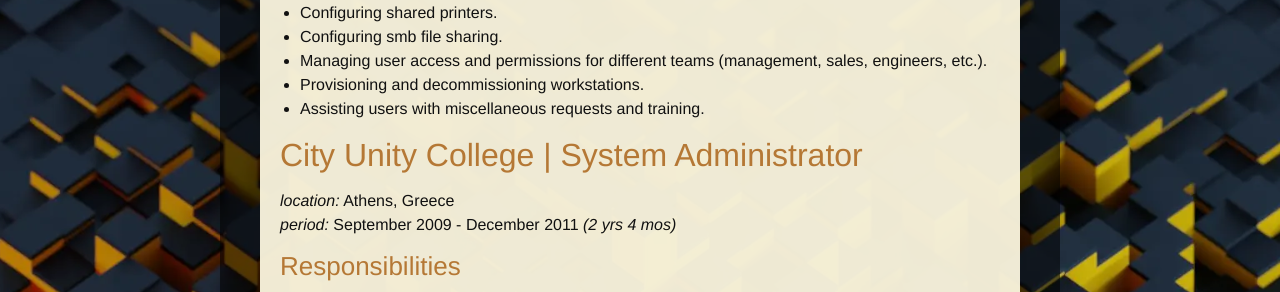
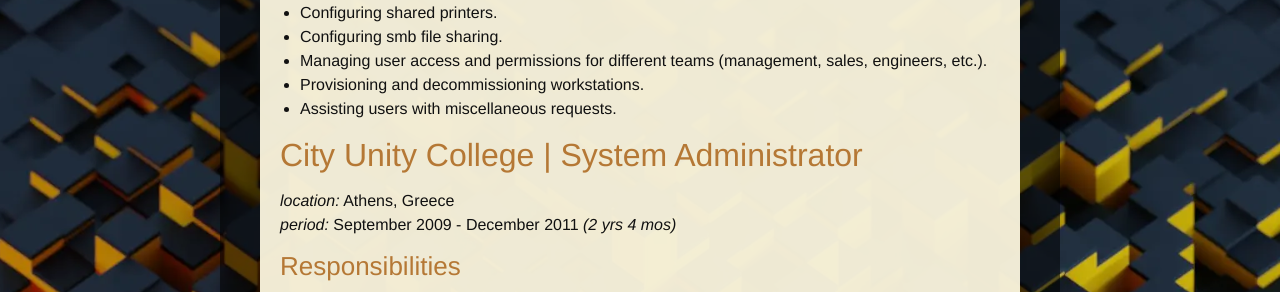
Before and after one commit to gangelop/lathan.github.io, a Jekyll site: the page built from cv.md, in a window 1280 px wide and 900 px high, scrolled down 1676 px. Shown: the part 160-452 px from the top of the window. Built offline with Jekyll 4.4.1, drawn with Linux system fonts in a browser that asks for light colours.

Commit message:
cv: less words

```diff
--- a/cv.md
+++ b/cv.md
@@ -65,7 +65,7 @@
 * Configuring smb file sharing.
 * Managing user access and permissions for different teams (management, sales, engineers, etc.).
 * Provisioning and decommissioning workstations.
-* Assisting users with miscellaneous requests and training.
+* Assisting users with miscellaneous requests.
 
 # City Unity College | System Administrator
 *location:* Athens, Greece
```
